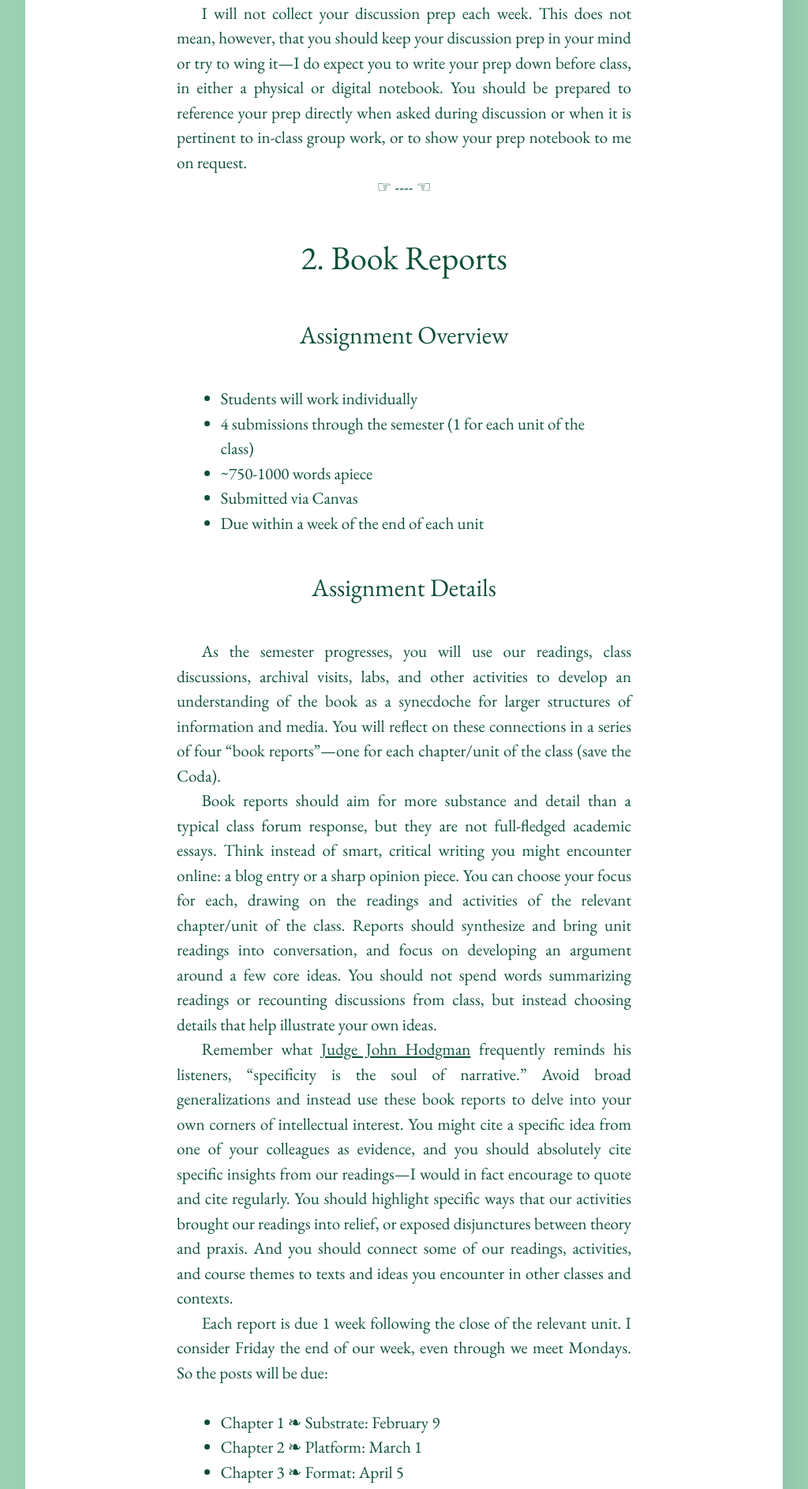
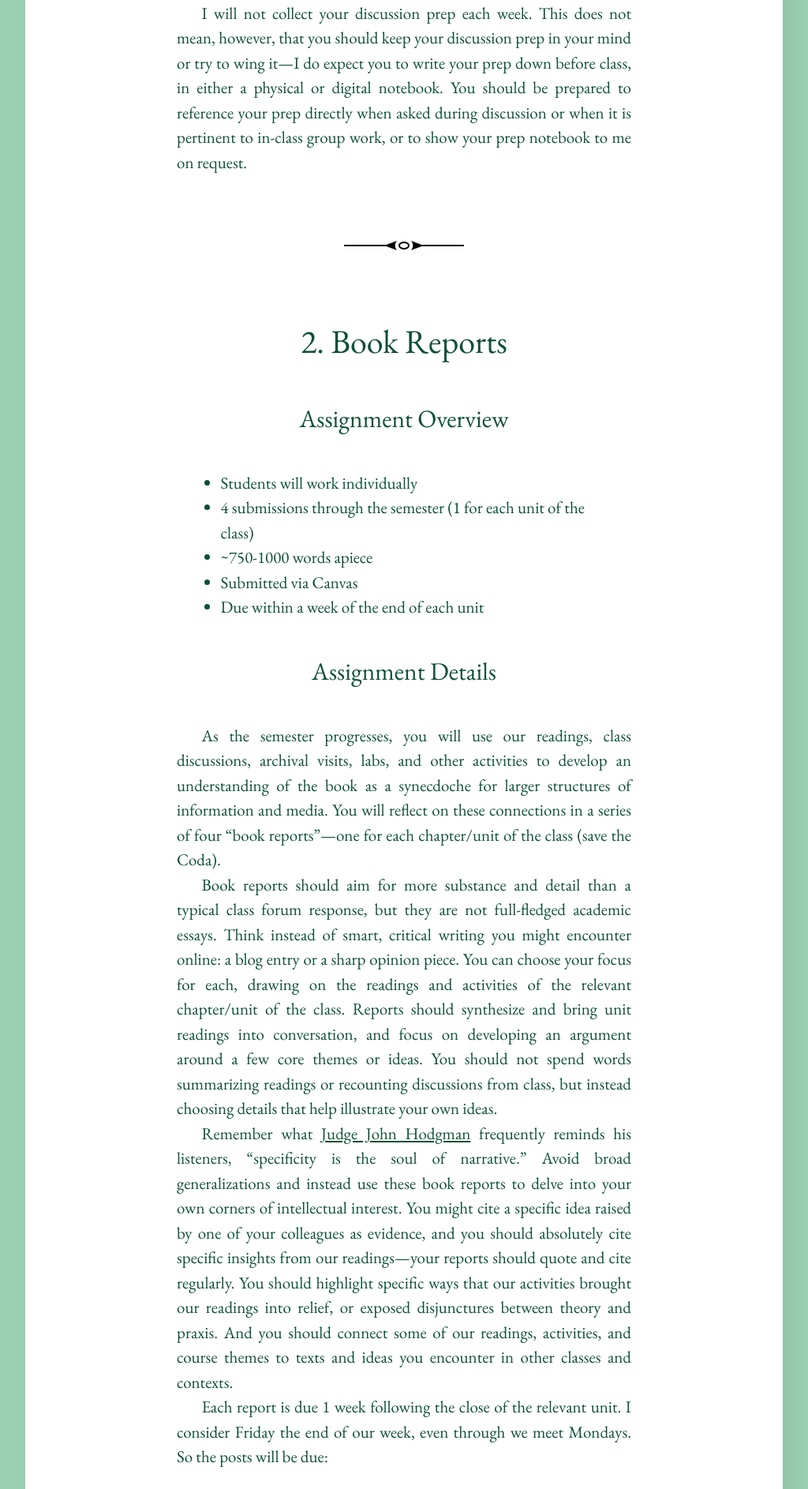
Before and after one commit to rccordell/s25bl, a Jekyll site: the page built from assignments.md, in a window 1280 px wide. Shown: the part 2698-4584 px from the top of the page at 79% size, without its empty margins (128-1152 px from the left). Built offline with Jekyll 4.4.1, drawn with Linux system fonts in a browser that asks for light colours; some of the changed text lies outside the part shown.

Commit message:
Update assignments.md

```diff
--- a/assignments.md
+++ b/assignments.md
@@ -31,7 +31,7 @@
 
 I will not collect your discussion prep each week. This does not mean, however, that you should keep your discussion prep in your mind or try to wing it—I do expect you to write your prep down before class, in either a physical or digital notebook. You should be prepared to reference your prep directly when asked during discussion or when it is pertinent to in-class group work, or to show your prep notebook to me on request.
 
-<center>☞ ---- ☜</center>
+<center><hr></center>
 
 ## 2. Book Reports
 
@@ -47,18 +47,18 @@
 
 As the semester progresses, you will use our readings, class discussions, archival visits, labs, and other activities to develop an understanding of the book as a synecdoche for larger structures of information and media. You will reflect on these connections in a series of four "book reports"—one for each chapter/unit of the class (save the Coda).
 
-Book reports should aim for more substance and detail than a typical class forum response, but they are not full-fledged academic essays. Think instead of smart, critical writing you might encounter online: a blog entry or a sharp opinion piece. You can choose your focus for each, drawing on the readings and activities of the relevant chapter/unit of the class. Reports should synthesize and bring unit readings into conversation, and focus on developing an argument around a few core ideas. You should not spend words summarizing readings or recounting discussions from class, but instead choosing details that help illustrate your own ideas.
+Book reports should aim for more substance and detail than a typical class forum response, but they are not full-fledged academic essays. Think instead of smart, critical writing you might encounter online: a blog entry or a sharp opinion piece. You can choose your focus for each, drawing on the readings and activities of the relevant chapter/unit of the class. Reports should synthesize and bring unit readings into conversation, and focus on developing an argument around a few core themes or ideas. You should not spend words summarizing readings or recounting discussions from class, but instead choosing details that help illustrate your own ideas.
 
-Remember what [Judge John Hodgman](https://maximumfun.org/podcasts/judge-john-hodgman/) frequently reminds his listeners, “specificity is the soul of narrative.” Avoid broad generalizations and instead use these book reports to delve into your own corners of intellectual interest. You might cite a specific idea from one of your colleagues as evidence, and you should absolutely cite specific insights from our readings—I would in fact encourage to quote and cite regularly. You should highlight specific ways that our activities brought our readings into relief, or exposed disjunctures between theory and praxis. And you should connect some of our readings, activities, and course themes to texts and ideas you encounter in other classes and contexts.
+Remember what [Judge John Hodgman](https://maximumfun.org/podcasts/judge-john-hodgman/) frequently reminds his listeners, “specificity is the soul of narrative.” Avoid broad generalizations and instead use these book reports to delve into your own corners of intellectual interest. You might cite a specific idea raised by one of your colleagues as evidence, and you should absolutely cite specific insights from our readings—your reports should quote and cite regularly. You should highlight specific ways that our activities brought our readings into relief, or exposed disjunctures between theory and praxis. And you should connect some of our readings, activities, and course themes to texts and ideas you encounter in other classes and contexts.
 
 Each report is due 1 week following the close of the relevant unit. I consider Friday the end of our week, even through we meet Mondays. So the posts will be due:
 
-+ Chapter 1 ❧ Substrate: February 9
-+ Chapter 2 ❧ Platform: March 1
-+ Chapter 3 ❧ Format: April 5
-+ Chapter 4 ❧ Interface: April 26
++ [Chapter 1 ☞ Substrate: February 9](https://canvas.illinois.edu/courses/42143/assignments/881975)
++ [Chapter 2 ☞ Platform: March 1](https://canvas.illinois.edu/courses/42143/assignments/881976)
++ [Chapter 3 ☞ Format: April 5](https://canvas.illinois.edu/courses/42143/assignments/881977)
++ [Chapter 4 ☞ Interface: April 26](https://canvas.illinois.edu/courses/42143/assignments/881978)
 
-<center>☞ ---- ☜</center>
+<center><hr></center>
 
 ## 3. Final Book Project
 
@@ -93,7 +94,7 @@
 
 This project will be your cultimating intellectual contribution to BookLab. In order to ensure you fully develop your idea, we will observe several milestones throughout the semester. The due dates listed here are the latest possible dates for each milestone, but you are free to submit each earlier, particularly if you anticipate revisions.
 
-##### 1. Proposal: Friday, March 22
+##### [1. Proposal: Friday, March 22](https://canvas.illinois.edu/courses/42143/assignments/881979)
 
 By Friday, March 22 you will submit a proposal outlining the book project you hope to complete, as well as the steps required to do so. Each proposal should describe:
 
@@ -107,7 +108,7 @@
 
 We will discuss your proposals together in order to ensure they are well defined and scoped appropriately. All proposals need to be accepted before you move on to the next stage of development.
 
-##### 2. Prototype: Friday, April 12
+##### [2. Prototype: Friday, April 12](https://canvas.illinois.edu/courses/42143/assignments/881980)
 
 By Friday, April 12 you will submit a prototype demonstrating the viability of your project proposal. What you will submit during the prototype stage will vary widely by project, but it should essentially be a proof of concept: evidence that the plan you outlined in your proposal is feasible and that you are on track toward completion. Among other possibilities, you might submit:
 
```
Also changed, not shown: other parts of assignments.md (+3 -2 lines).
